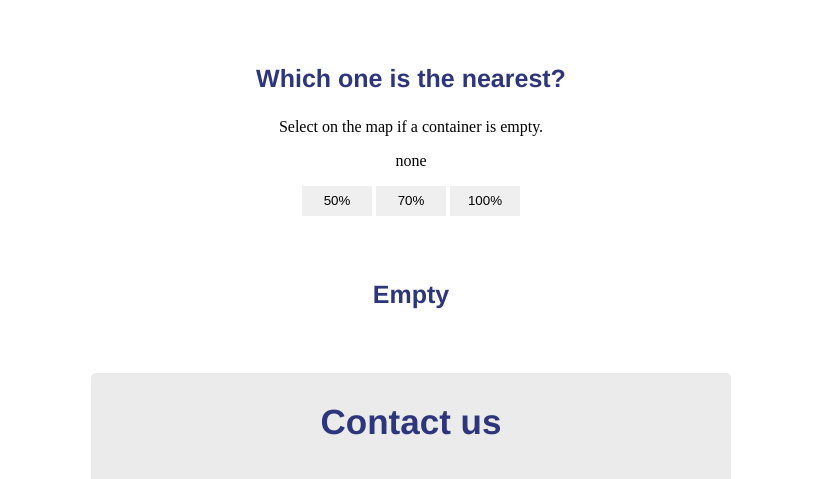
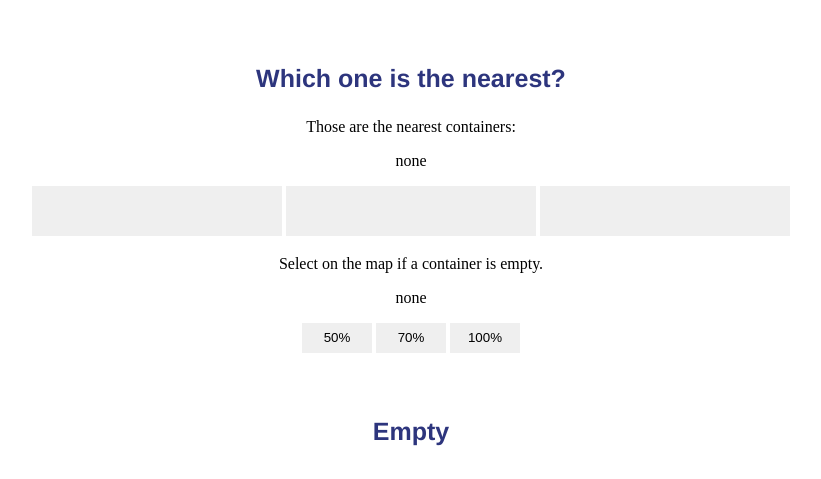
Before and after one commit to traianrdu/CollectingSystemTimisoara, a Flask app: template templates/home.html in a window 1280 px wide. Shown: the part 1650-2129 px from the top of the page, without its empty margins (229-1050 px from the left). Run offline with Flask 2, Linux system fonts and the light colour scheme; the template is opened without the code that fills it: most values are stand-ins (such as "Sample title", 1, 10 or a date in 2020); some libraries are stand-ins or nearby versions.

Commit message:
add nearest city algorithm

```diff
--- a/static/js/index.js
+++ b/static/js/index.js
@@ -25,9 +25,7 @@
 function setMarkers(map, containerMap) {
 
     const windows = [];
-    console.log("abbc");
     for (const cont in containerMap) {
-        console.log(containerMap[cont][1]);
         var simple_url = "http://labs.google.com/ridefinder/images/" +  "mm_20_green.png";
         if (containerMap[cont][2] === "sticlă")
             simple_url = "http://labs.google.com/ridefinder/images/" +  "mm_20_green.png";
@@ -50,7 +48,6 @@
             },
             title: containerMap[cont][3],
             });
-        console.log(marker);
         windows.push(marker);
     }
 
@@ -127,6 +124,11 @@
 
     console.log(containerListOfCoord[getKeyByValue(newDic , closestContainer)][0]) ; //Name of that container
     console.log(containerListOfCoord[getKeyByValue(newDic , closestContainer)][1]) ;
+    console.log(containerListOfCoord[getKeyByValue(newDic , closestContainer)][2]) ;
+    document.getElementById("nearest1").innerHTML = containerListOfCoord[getKeyByValue(newDic , closestContainer)][3];
+    document.getElementById("nearest2").innerHTML = "Aleea Ghirodei <-> Spartacus";
+    document.getElementById("nearest3").innerHTML = "Ștrandului <-> Calea Dorobanților";
+
 }
 
 //Here is the Json parser algorithm for aquiring the data for containerListOfCoord
--- a/templates/home.html
+++ b/templates/home.html
@@ -39,6 +39,16 @@
     </script>
 
     <h3 style="margin-top:5%">Which one is the nearest?</h3>
+    <div id="nearest">
+        <p>Those are the nearest containers:</p>
+        <p id="nearestButtonPres">none</p>
+        <p style="display: none;" id="nearestContainer"></p>
+
+        <button style="width:250px;height:50px;" onclick="nearest('nearest1')" > <p id="nearest1"></p> </button>
+        <button style="width:250px;height:50px;" onclick="nearest('nearest2')" > <p id="nearest2"></p> </button>
+        <button style="width:250px;height:50px;" onclick="nearest('nearest3')" > <p id="nearest3"></p> </button>
+    </div>
+
     <div>
     <div id="EMPTY">
         <p>Select on the map if a container is empty.</p>
@@ -55,6 +65,10 @@
     </div>
 
     <script>
+        function nearest() {
+
+        }
+
         function empty(val)
         {
             x = document.getElementById("emptyContainer").innerHTML
```
Also changed, not shown: users.db.
